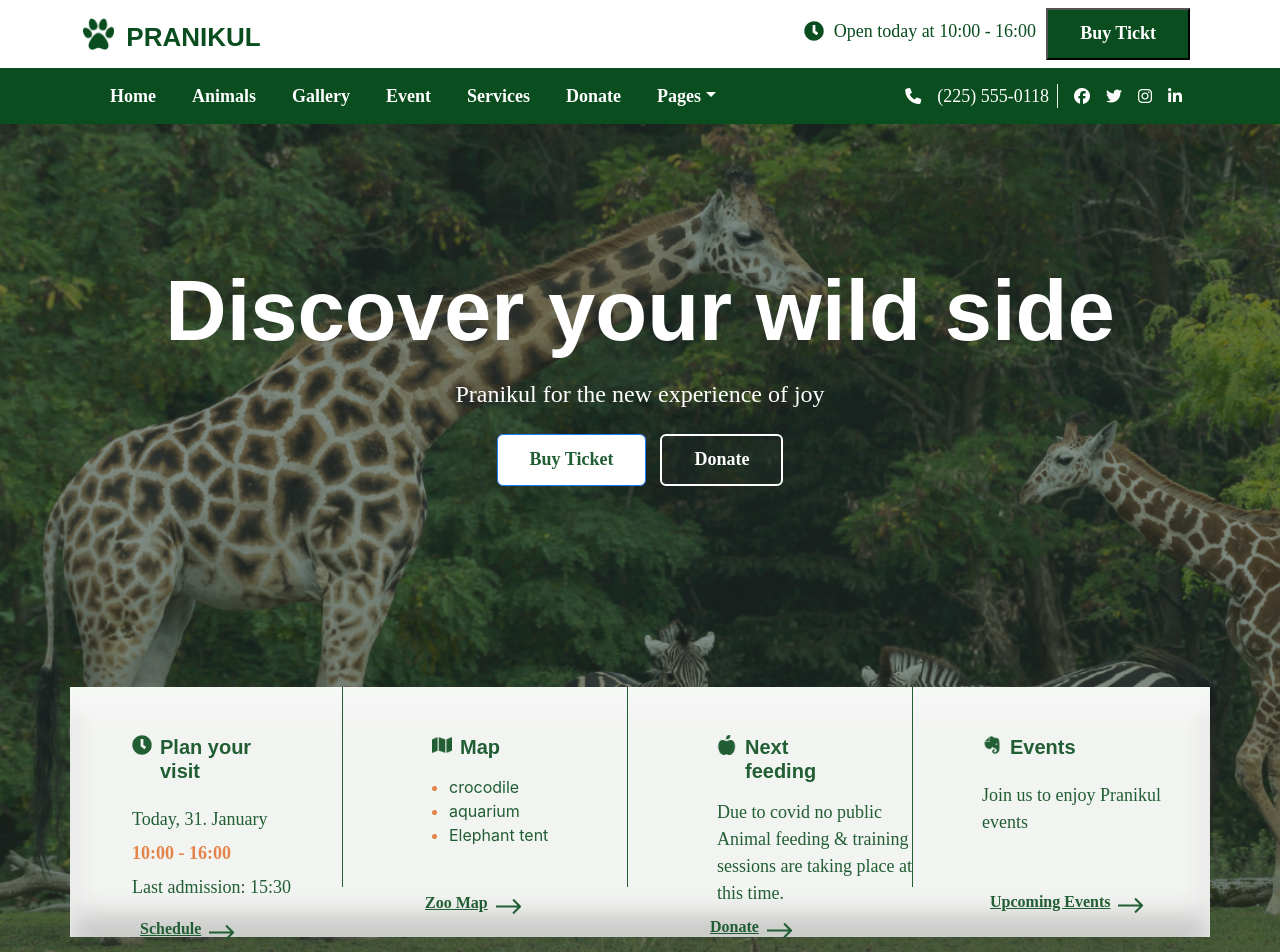
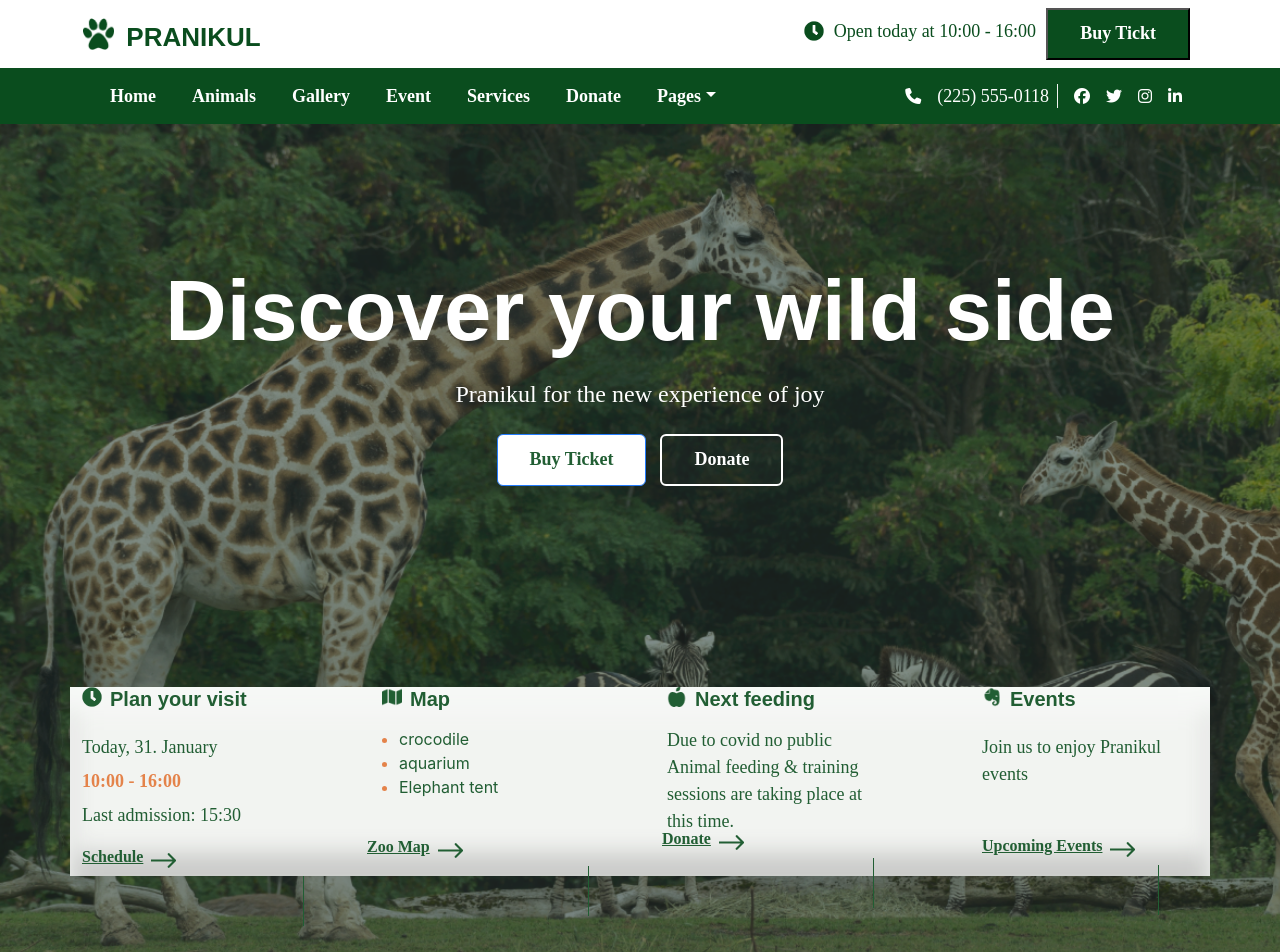
Before and after one commit to DEBAMRITA11/Pranikul, a React (Create React App) app: page / in a window 1280 px wide. Shown: the top 952 px of the page. Built offline with nearby package versions, Linux system fonts and the light colour scheme.

Commit message:
border-right

```diff
--- a/src/components/Hero/Hero.css
+++ b/src/components/Hero/Hero.css
@@ -77,18 +77,22 @@
     border: none;
 }
 .service-area{
+    position: relative;
     width: 100%;
-    height: 250px;
+    height: auto;
     flex-shrink: 0;
     background: #F1F3F0;
     box-shadow: 5.743609289619953e-15px 93.80026245117188px 187.60052490234375px 0px rgba(45, 45, 45, 0.14), 1.4039934266116163e-15px 22.928953170776367px 22.928953170776367px 0px #F7F9F7 inset, -1.4039934266116163e-15px -22.928953170776367px 22.928953170776367px 0px #C5C6C4 inset;
 
 }
-.border-right{
+.border-right::after {
+    content: "";
+    position: absolute;
     border-right: 1px solid #0A4D1E;
-    height: 200px;
-    padding: 50px;
-    padding-top: 10px;
+    height: 50px;
+    padding: 25px;
+    margin-left: 15%;
+
 }
 .visit img{
     width: 20px;
--- a/src/components/Hero/Hero.js
+++ b/src/components/Hero/Hero.js
@@ -26,10 +26,10 @@ const Hero = () => {
             <Button className='btn-button' >Buy Ticket</Button>
             <Button className='btn-button2'>Donate</Button>
             </div>
-            <Container className='service-area pb-3'>
+            <Container className='service-area'>
                 <Row>
                     <Col lg={3} md={6} sm={12} >
-                    <div className="pt-5 border-right" >
+                    <div className=" border-right" >
                     <div className='visit d-flex'>
                     <img src={Clock} alt=''/>
                     <h4>Plan your visit</h4>
@@ -39,14 +39,14 @@ const Hero = () => {
                      <h4>10:00 - 16:00</h4>
                      <h5> Last admission: 15:30</h5>
                     </div>
-                    <div className='schedule d-flex pt-3 pb-4 m-2'>
+                    <div className='schedule d-flex pt-3 '>
                     <a href='#' className='service-btn'>Schedule</a>
                     <img className='p-2 service-img' src={Arrow} alt=''/>
                     </div>
                 </div>
                     </Col>
                     <Col lg={3} md={6} sm={12}>
-                    <div className="pt-5 border-right" >
+                    <div className="border-right" >
                     <div className='map pb-2 d-flex'>
                     <img src={Map} alt=''/>
                     <h4>Map</h4>
@@ -58,14 +58,14 @@ const Hero = () => {
                         <li>Elephant tent</li>
                      </ul>
                     </div>
-                    <div className='zoo-map d-flex pt-2 pb-4 m-2'>
+                    <div className='zoo-map d-flex pt-2 '>
                     <a href='#' className='service-btn'>Zoo Map</a>
                     <img className='p-2' src={Arrow} alt=''/>
                     </div>
                 </div>
                     </Col>
                     <Col lg={3} md={6} sm={12}>
-                    <div className="pt-5 border-right" >
+                    <div className=" border-right" >
                     <div className='feeding pb-2 d-flex'>
                     <img src={Apple} alt=''/>
                     <h4>Next feeding</h4>
@@ -73,14 +73,14 @@ const Hero = () => {
                     <div className='feedinf-text pb-3'>
                     <p>Due to covid no public Animal feeding & training sessions are taking place at this time.</p>
                     </div>
-                    <div className='donate d-flex pt-2 m-2'>
+                    <div className='donate d-flex '>
                     <a href='#' className='service-btn'>Donate</a>
                     <img className='p-2' src={Arrow} alt=''/>
                     </div>
                 </div>
                     </Col>
                     <Col lg={3} md={6} sm={12}>
-                    <div className="pt-5" >
+                    <div className="border-right" >
                     <div className='events d-flex'>
                     <img src={Evernote} alt=''/>
                     <h4>Events</h4>
@@ -88,7 +88,7 @@ const Hero = () => {
                     <div className='events-text pb-4'>
                     <p>Join us to enjoy Pranikul events</p>
                     </div>
-                    <div className='up-events d-flex m-2'>
+                    <div className='up-events d-flex '>
                     <a href='#' className='service-btn' >Upcoming events</a>
                     <img className='p-2' src={Arrow} alt=''/>
                     </div>
--- a/src/components/Upcoming/upcoming.js
+++ b/src/components/Upcoming/upcoming.js
@@ -1,36 +1,40 @@
 import React from 'react';
 import "../Upcoming/Upcoming.css";
+import { Col, Container, Row } from 'react-bootstrap';
 
 const upcoming = () => {
     return (
-      <section>
-        <div className='upcoming-area'>
+      <section  className='upcoming-area'>
+        <Container>
           <div className='upcoming-header pt-5 pb-4'>
                 <h2>Upcoming events</h2>
           </div>
-            <div className='upcoming-content d-flex pt-4 pb-2'>
+          <Row>
+            <Col lg={3} >
             <div className='event-1 event-box'>
                  <h4 className='pt-2'>20 <br/>Feb</h4>
                  <h5>Animals return from night pasture</h5>
                 </div>
+            </Col>
+            <Col lg={3} >
             <div className='event-2 event-box'>
                  <h4 className='pt-2'>10 <br/> May</h4>
                  <h5 className='pt-4'>Riverbank feeding</h5>
                 </div>
+            </Col>
+            <Col lg={3} >
             <div className='event-3 event-box'>
                  <h4 className='pt-2'>10 <br/> May</h4>
                  <h5 className='pt-4'>Penguin Chat</h5>
                 </div>
+            </Col>
+            <Col lg={3} >
             <div className='event-4 event-box'>
                  <h4 className='pt-2'>10 <br/> May</h4>
                  <h5 className='pt-4'>Bird feeding</h5>
-                </div>
-            </div>
-            <div className='upcoming-button d-flex'>
-                        <button>View all events</button>
-                        <a href='#' ><i class="fa-solid fa-arrow-right-long"></i></a>
-                    </div>
-        </div>
+                </div></Col>
+          </Row>
+        </Container>
 
       </section>
     );
```
Lines whose indentation alone changed are shown as unchanged.
